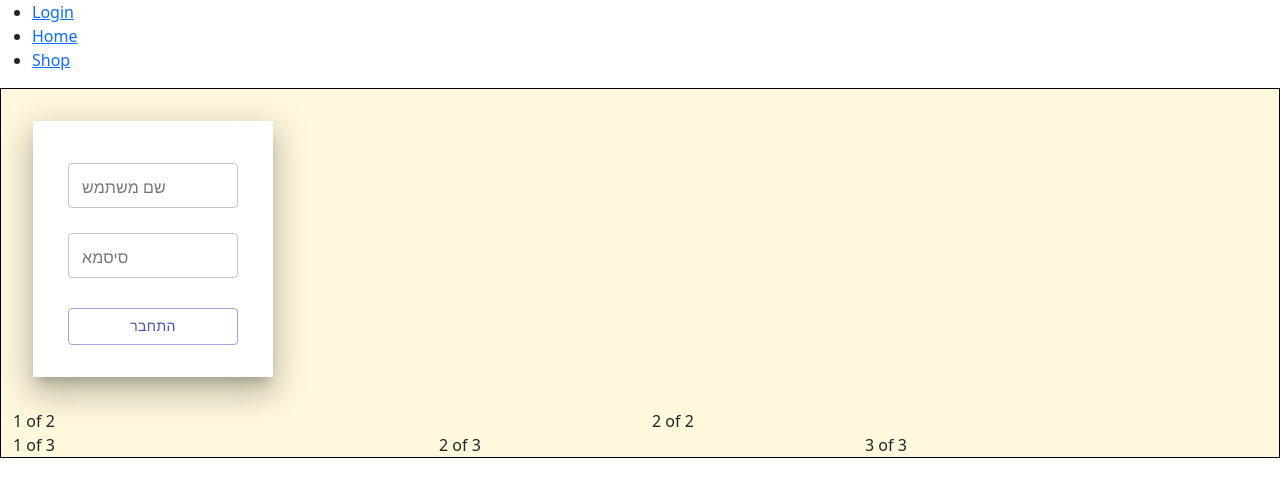
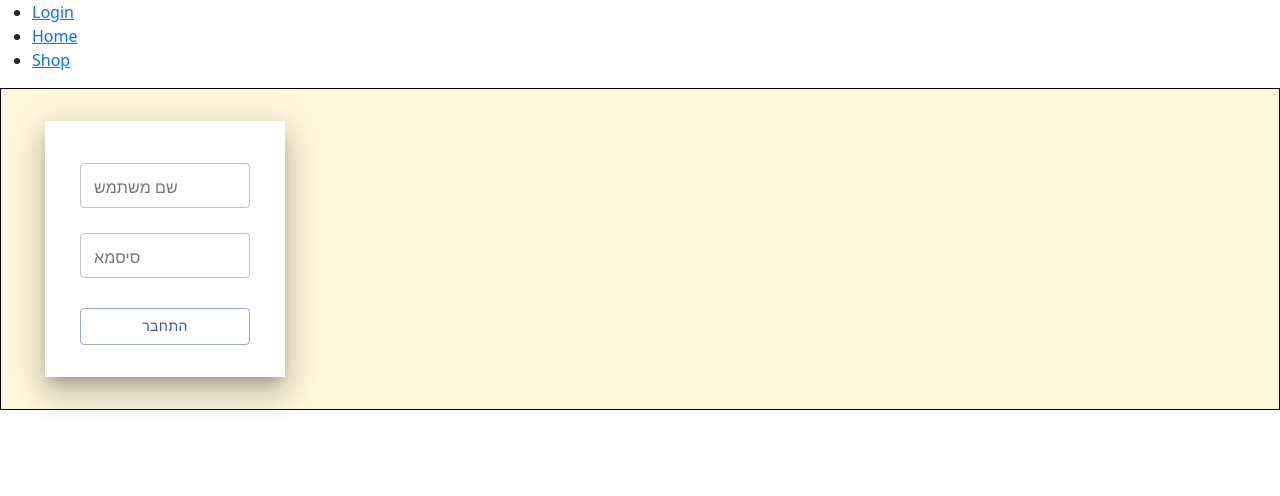
Before and after one commit to TomerHalali/Digital-Store, a React (Create React App) app in the folder UI/: page / in a window 1280 px wide. Shown: the top 496 px of the page. Built offline with nearby package versions, Linux system fonts and the light colour scheme.

Commit message:
fix height

```diff
--- a/UI/src/pages/Login/Login.tsx
+++ b/UI/src/pages/Login/Login.tsx
@@ -7,16 +7,11 @@ import "../Login/LoginPageStyle.css";
 const Login = () => {
   return (
     <div className="container-page-login">
-      <LoginComponent />
       <Container fluid>
         <Row>
-          <Col>1 of 2</Col>
-          <Col>2 of 2</Col>
-        </Row>
-        <Row>
-          <Col>1 of 3</Col>
-          <Col>2 of 3</Col>
-          <Col>3 of 3</Col>
+          <Col>
+            <LoginComponent />
+          </Col>
         </Row>
       </Container>
     </div>
```
